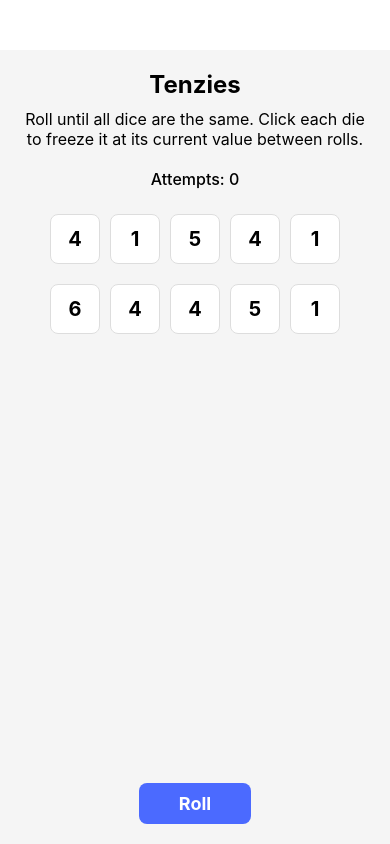
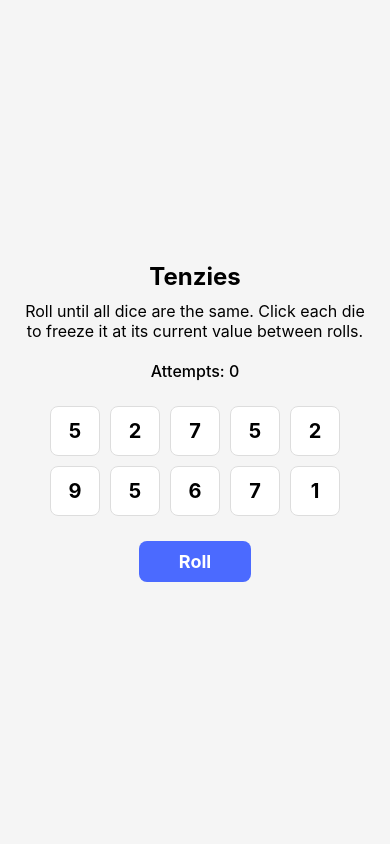
Before and after one commit to myatthiri98/Tenzies, a React Native app: screen / in a window 390 px wide. Built offline with nearby package versions, Linux system fonts and the light colour scheme.

Commit message:
chore : UI and logic

```diff
--- a/src/view/design-system/components/Die.tsx
+++ b/src/view/design-system/components/Die.tsx
@@ -1,18 +1,25 @@
-import { StyleSheet, Text, TouchableOpacity, View } from "react-native";
+import { StyleSheet, Text, TouchableOpacity } from "react-native";
 import React from "react";
 
 interface DieProps {
   value: number;
   isHeld: boolean;
+  isCorrect?: boolean;
   onHold: () => void;
 }
 
-const Die = ({ value, isHeld, onHold }) => {
+const Die = ({ value, isHeld, onHold, isCorrect = false }: DieProps) => {
+  function determineBackgroundColor() {
+    if (!isHeld) return "#ffffff";
+    return isCorrect ? "#ff6666" : "#00cc99";
+  }
+
+  const isHeldStyle = {
+    backgroundColor: determineBackgroundColor(),
+  };
+
   return (
-    <TouchableOpacity
-      style={[styles.die, isHeld ? styles.heldDie : styles.defaultDie]}
-      onPress={onHold}
-    >
+    <TouchableOpacity style={[styles.die, isHeldStyle]} onPress={onHold}>
       <Text style={styles.dieText}>{value}</Text>
     </TouchableOpacity>
   );
@@ -28,15 +35,8 @@ const styles = StyleSheet.create({
     alignItems: "center",
     justifyContent: "center",
     borderRadius: 8,
-  },
-  defaultDie: {
-    backgroundColor: "#fff",
+    borderWidth: 1,
     borderColor: "#ddd",
-    borderWidth: 1,
-  },
-  heldDie: {
-    backgroundColor: "#ff6666",
-    borderColor: "#ff6666",
   },
   dieText: {
     fontSize: 20,
--- a/src/view/screens/MainScreen.tsx
+++ b/src/view/screens/MainScreen.tsx
@@ -1,3 +1,4 @@
+import React, { useCallback, useState } from "react";
 import {
   StyleSheet,
   Text,
@@ -5,30 +6,79 @@ import {
   View,
   FlatList,
 } from "react-native";
-import React, { useState } from "react";
 import Die from "../design-system/components/Die";
 
+const generateDice = () =>
+  Array.from({ length: 10 }, () => Math.ceil(Math.random() * 9));
+
 const MainScreen = () => {
-  const [dice, setDice] = useState<number[]>(
-    Array.from({ length: 10 }, () => Math.ceil(Math.random() * 6))
-  );
+  const [dice, setDice] = useState<number[]>(generateDice());
   const [heldDice, setHeldDice] = useState<boolean[]>(Array(10).fill(false));
   const [attempts, setAttempts] = useState<number>(0);
+  const [gameWon, setGameWon] = useState<boolean>(false);
+  const [heldDiceValue, setHeldDiceValue] = useState<number | null>(null);
 
-  const rollDice = () => {
-    setAttempts(attempts + 1);
-    setDice(
-      dice.map((die, idx) =>
-        heldDice[idx] ? die : Math.ceil(Math.random() * 6)
-      )
+  const rollDice = useCallback(() => {
+    if (!gameWon && canRoll()) {
+      setAttempts((prev) => prev + 1);
+      setDice((prevDice) =>
+        prevDice.map((die, idx) =>
+          heldDice[idx] ? die : Math.ceil(Math.random() * 9)
+        )
+      );
+      checkForWin();
+    }
+  }, [gameWon, heldDice]);
+
+  const holdDie = useCallback(
+    (index: number) => {
+      if (!gameWon) {
+        setHeldDice((prevHeldDice) => {
+          const newHeldDice = [...prevHeldDice];
+          newHeldDice[index] = !newHeldDice[index];
+
+          const newHeldValue = dice[index];
+          setHeldDiceValue(newHeldValue);
+
+          return newHeldDice;
+        });
+      }
+    },
+    [gameWon, dice]
+  );
+
+  const canRoll = useCallback(() => {
+    const heldDiceValues = dice.filter((_, idx) => heldDice[idx]);
+    return (
+      heldDiceValues.length === 0 ||
+      heldDiceValues.every((value) => value === heldDiceValues[0])
     );
-  };
+  }, [heldDice, dice]);
 
-  const holdDie = (index: number) => {
-    setHeldDice(
-      heldDice.map((isHeld, idx) => (idx === index ? !isHeld : isHeld))
-    );
-  };
+  const isCorrect = useCallback(
+    (index: number) => heldDiceValue !== null && heldDiceValue === dice[index],
+    [heldDiceValue, dice]
+  );
+
+  const checkForWin = useCallback(() => {
+    const allHeld = heldDice.every((isHeld) => isHeld);
+    const allSameValue = dice.every((die) => die === dice[0]);
+
+    if (allHeld && allSameValue) {
+      setGameWon(true);
+      resetGame();
+    }
+  }, [heldDice, dice]);
+
+  const resetGame = useCallback(() => {
+    setTimeout(() => {
+      setAttempts(0);
+      setDice(generateDice());
+      setHeldDice(Array(10).fill(false));
+      setGameWon(false);
+      setHeldDiceValue(null);
+    }, 2000);
+  }, []);
 
   return (
     <View style={styles.container}>
@@ -45,34 +95,44 @@ const MainScreen = () => {
           <Die
             value={item}
             isHeld={heldDice[index]}
+            isCorrect={isCorrect(index)}
             onHold={() => holdDie(index)}
           />
         )}
         keyExtractor={(_, index) => index.toString()}
         numColumns={5}
-        columnWrapperStyle={styles.diceContainer}
+        contentContainerStyle={styles.diceContainer}
+        columnWrapperStyle={styles.columnWrapper}
+        style={styles.flatList}
       />
 
-      <TouchableOpacity style={styles.rollButton} onPress={rollDice}>
-        <Text style={styles.rollButtonText}>Roll</Text>
+      <TouchableOpacity
+        style={[styles.rollButton, !canRoll() && styles.disabledRollButton]}
+        onPress={rollDice}
+        disabled={!canRoll() || gameWon}
+      >
+        <Text style={styles.rollButtonText}>
+          {gameWon ? "You Won!" : "Roll"}
+        </Text>
       </TouchableOpacity>
     </View>
   );
 };
 
+export default MainScreen;
+
 const styles = StyleSheet.create({
   container: {
     flex: 1,
     backgroundColor: "#f5f5f5",
-    alignItems: "center",
+    padding: 20,
     justifyContent: "center",
-    padding: 20,
-    marginTop: 50,
   },
   title: {
     fontSize: 24,
     fontWeight: "bold",
     marginBottom: 10,
+    textAlign: "center",
   },
   instructions: {
     fontSize: 16,
@@ -83,16 +143,28 @@ const styles = StyleSheet.create({
     fontSize: 16,
     fontWeight: "500",
     marginBottom: 20,
+    textAlign: "center",
+  },
+  flatList: {
+    flexGrow: 0,
+    marginBottom: 20,
   },
   diceContainer: {
+    alignItems: "center",
     justifyContent: "center",
-    marginBottom: 10,
+  },
+  columnWrapper: {
+    justifyContent: "center",
   },
   rollButton: {
     backgroundColor: "#4b6aff",
     paddingVertical: 10,
     paddingHorizontal: 40,
     borderRadius: 8,
+    alignSelf: "center",
+  },
+  disabledRollButton: {
+    backgroundColor: "#aaa",
   },
   rollButtonText: {
     fontSize: 18,
@@ -100,5 +172,3 @@ const styles = StyleSheet.create({
     fontWeight: "bold",
   },
 });
-
-export default MainScreen;
```
